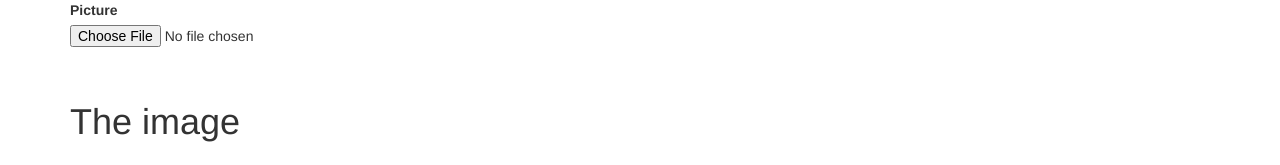
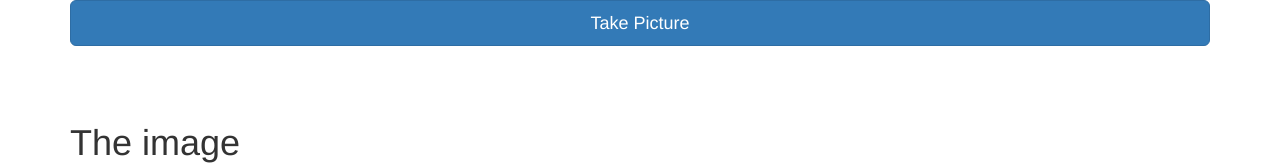
Before and after one commit to pcote/camerademo, a plain HTML site: page static/index.html in a window 1280 px wide. Shown: the top 165 px of the page. Drawn offline with nearby package versions, Linux system fonts and the light colour scheme.

Commit message:
Make a simple button-like interface to the file form component.

```diff
--- a/static/index.html
+++ b/static/index.html
@@ -7,15 +7,18 @@
     <link rel="stylesheet" href="http://maxcdn.bootstrapcdn.com/bootstrap/3.3.5/css/bootstrap.min.css">
     <script src="https://ajax.googleapis.com/ajax/libs/jquery/1.11.3/jquery.min.js"></script>
     <script src="http://maxcdn.bootstrapcdn.com/bootstrap/3.3.5/js/bootstrap.min.js"></script>
+    <style>
+    </style>
 </head>
 <body>
 
 <div class="container">
     <form class="form-group">
 
-        <label for="fileField">Picture</label>
-        <input type="file" accept="image/*;device=camera" id="fileField" name="fileField" />
-
+        <label for="fileField" class="btn btn-lg btn-primary btn-block">
+            Take Picture
+        </label>
+        <input type="file" accept="image/*;device=camera" class="invisible" id="fileField" name="fileField"/>
     </form>
     <br />
     <h1>The image</h1><br />
```
